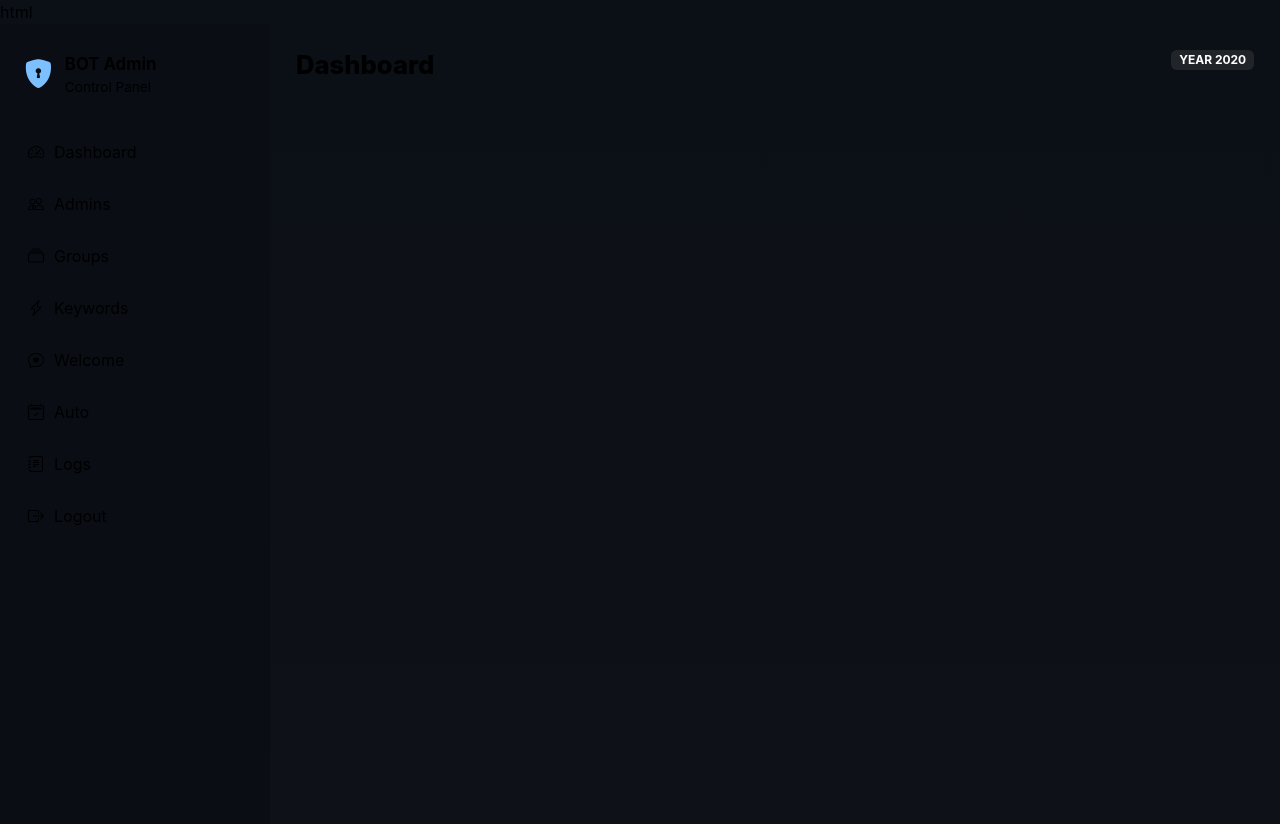
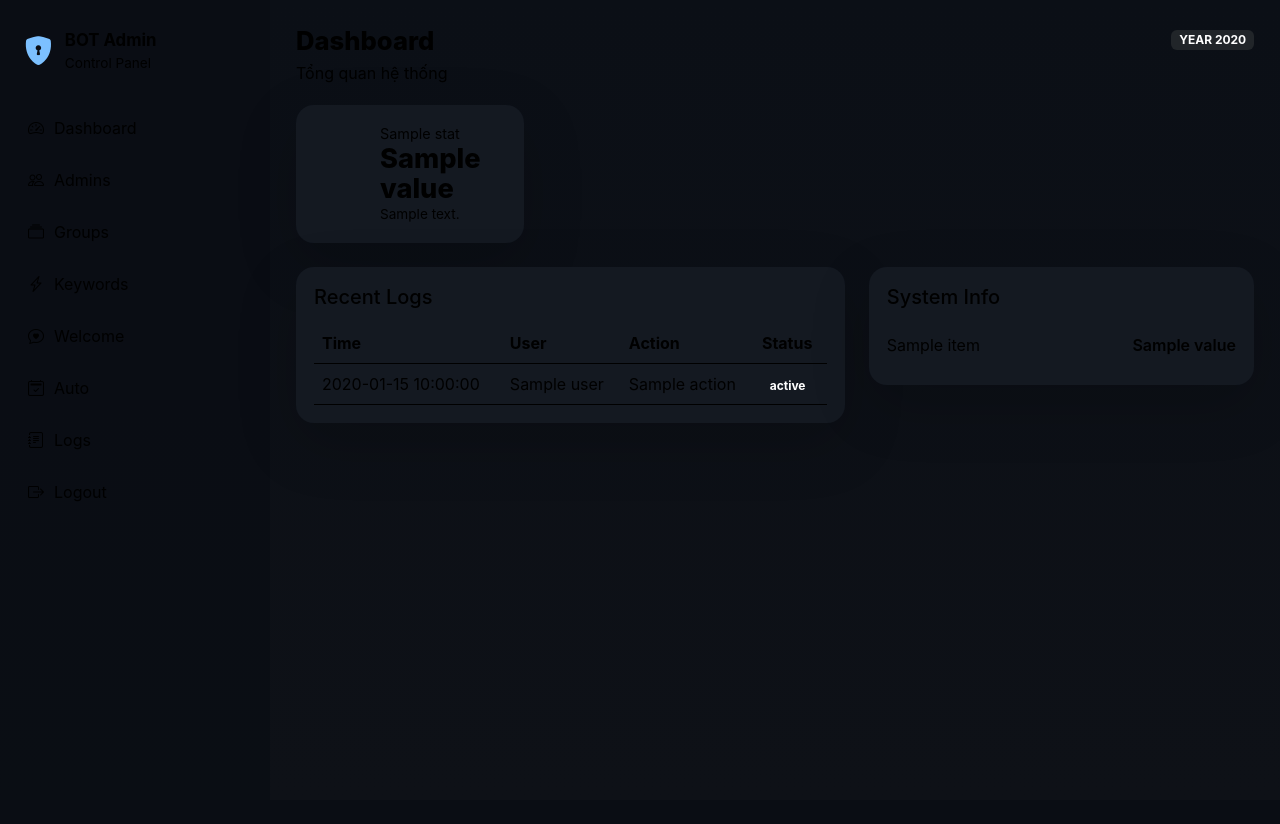
Before and after one commit to lucky4126666-png/BOTSB, a Python web app: template project/templates/dashboard.html in a window 1280 px wide. After the commit the page ends 501 px from the top, so only its background shows below. Run offline with Jinja, Linux system fonts and the light colour scheme; the template is opened without the code that fills it: most values are stand-ins (such as "Sample title", 1, 10 or a date in 2020).

Commit message:
Update dashboard.html

```diff
--- a/project/templates/dashboard.html
+++ b/project/templates/dashboard.html
@@ -1,69 +1,72 @@
-html
-<!doctype html>
-<html lang="vi">
-<head>
-  <meta charset="utf-8">
-  <meta name="viewport" content="width=device-width, initial-scale=1">
-  <title>{% block title %}Admin Panel{% endblock %}</title>
+{% extends "base.html" %}
 
-  <link href="https://cdn.jsdelivr.net/npm/bootstrap@5.3.3/dist/css/bootstrap.min.css" rel="stylesheet">
-  <link href="https://cdn.jsdelivr.net/npm/bootstrap-icons@1.11.3/font/bootstrap-icons.min.css" rel="stylesheet">
-  <link rel="stylesheet" href="{{ url_for('static', filename='style.css') }}">
-</head>
-<body>
-<div class="app-shell">
-  <aside class="sidebar">
-    <div class="sidebar-brand">
-      <i class="bi bi-shield-lock-fill"></i>
-      <div>
-        <div class="brand-title">BOT Admin</div>
-        <div class="brand-sub">Control Panel</div>
+{% block title %}Dashboard{% endblock %}
+{% block page_title %}Dashboard{% endblock %}
+{% block page_subtitle %}Tổng quan hệ thống{% endblock %}
+
+{% block content %}
+<div class="row g-3 mb-4">
+  {% for s in stats %}
+  <div class="col-12 col-md-6 col-xl-3">
+    <div class="stat-card">
+      <div class="stat-icon bg-{{ s.color }}">
+        <i class="bi {{ s.icon }}"></i>
+      </div>
+      <div class="stat-body">
+        <div class="stat-label">{{ s.label }}</div>
+        <div class="stat-value">{{ s.value }}</div>
+        <div class="stat-note">{{ s.note }}</div>
       </div>
     </div>
-
-    <nav class="sidebar-nav">
-      <a href="{{ url_for('dashboard') }}" class="nav-link {% if active_page=='dashboard' %}active{% endif %}">
-        <i class="bi bi-speedometer2"></i> Dashboard
-      </a>
-      <a href="{{ url_for('admins') }}" class="nav-link {% if active_page=='admins' %}active{% endif %}">
-        <i class="bi bi-people"></i> Admins
-      </a>
-      <a href="{{ url_for('groups') }}" class="nav-link {% if active_page=='groups' %}active{% endif %}">
-        <i class="bi bi-collection"></i> Groups
-      </a>
-      <a href="{{ url_for('keywords') }}" class="nav-link {% if active_page=='keywords' %}active{% endif %}">
-        <i class="bi bi-lightning-charge"></i> Keywords
-      </a>
-      <a href="{{ url_for('welcome') }}" class="nav-link {% if active_page=='welcome' %}active{% endif %}">
-        <i class="bi bi-chat-heart"></i> Welcome
-      </a>
-      <a href="{{ url_for('auto') }}" class="nav-link {% if active_page=='auto' %}active{% endif %}">
-        <i class="bi bi-calendar2-check"></i> Auto
-      </a>
-      <a href="{{ url_for('logs') }}" class="nav-link {% if active_page=='logs' %}active{% endif %}">
-        <i class="bi bi-journal-text"></i> Logs
-      </a>
-      <a href="{{ url_for('login') }}" class="nav-link">
-        <i class="bi bi-box-arrow-right"></i> Logout
-      </a>
-    </nav>
-  </aside>
-
-  <main class="main-content">
-    <header class="topbar">
-      <div>
-        <h1 class="page-title">{% block page_title %}Dashboard{% endblock %}</h1>
-        <div class="page-subtitle">{% block page_subtitle %}{% endblock %}</div>
-      </div>
-      <div class="topbar-right">
-        <span class="badge text-bg-dark">YEAR {{ current_year }}</span>
-      </div>
-    </header>
-
-    {% block content %}{% endblock %}
-  </main>
+  </div>
+  {% endfor %}
 </div>
 
-<script src="https://cdn.jsdelivr.net/npm/bootstrap@5.3.3/dist/js/bootstrap.bundle.min.js"></script>
-</body>
-</html>
+<div class="row g-4">
+  <div class="col-12 col-xl-7">
+    <div class="panel-card">
+      <div class="panel-header">
+        <h5 class="mb-0">Recent Logs</h5>
+      </div>
+      <div class="table-responsive">
+        <table class="table table-dark table-hover align-middle mb-0">
+          <thead>
+            <tr>
+              <th>Time</th>
+              <th>User</th>
+              <th>Action</th>
+              <th>Status</th>
+            </tr>
+          </thead>
+          <tbody>
+            {% for log in recent_logs %}
+            <tr>
+              <td>{{ log.time }}</td>
+              <td>{{ log.user }}</td>
+              <td>{{ log.action }}</td>
+              <td><span class="badge {{ log.badge_class }}">{{ log.status }}</span></td>
+            </tr>
+            {% endfor %}
+          </tbody>
+        </table>
+      </div>
+    </div>
+  </div>
+
+  <div class="col-12 col-xl-5">
+    <div class="panel-card">
+      <div class="panel-header">
+        <h5 class="mb-0">System Info</h5>
+      </div>
+      <div class="info-list">
+        {% for item in system_info %}
+        <div class="info-row">
+          <div class="info-label">{{ item.label }}</div>
+          <div class="info-value">{{ item.value }}</div>
+        </div>
+        {% endfor %}
+      </div>
+    </div>
+  </div>
+</div>
+{% endblock %}
```
